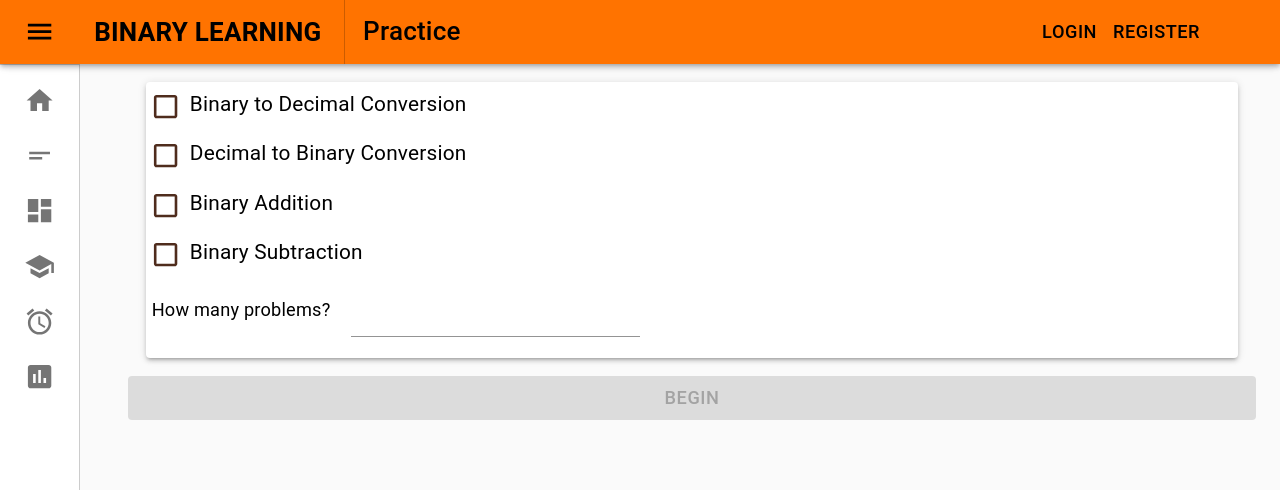
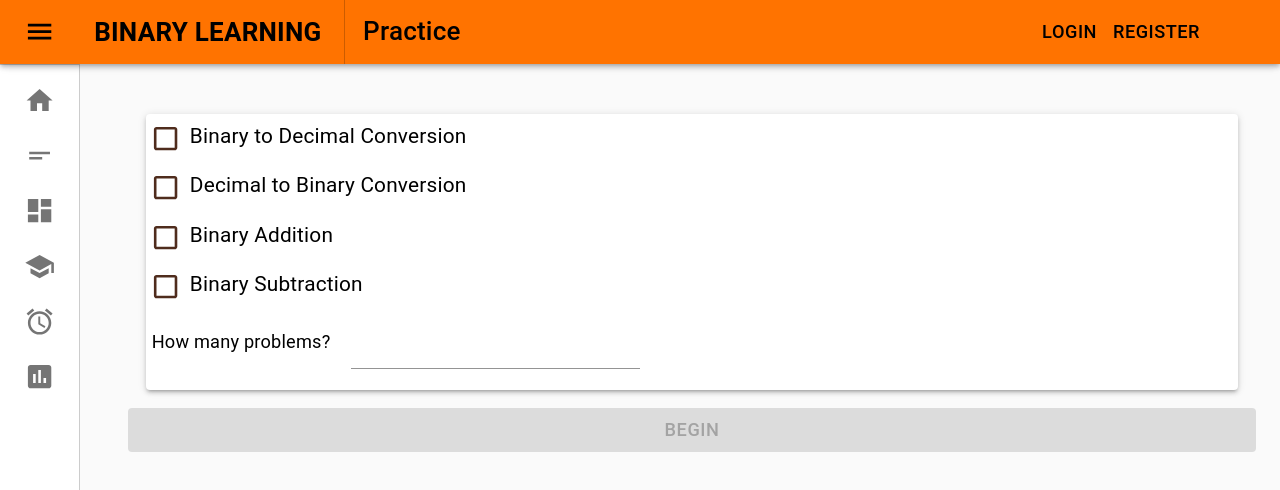
Before and after one commit to spewolf/learning-platform-capstone, a React (Create React App) app: page /practice in a window 1280 px wide. Shown: the top 490 px of the page. Built offline with nearby package versions, Linux system fonts and the light colour scheme; no server answers.

Commit message:
Make padding consistent on modules

```diff
--- a/src/components/AssessmentModule.js
+++ b/src/components/AssessmentModule.js
@@ -1,11 +1,19 @@
 import React from 'react'
 
 import { Button, Container, Paper } from '@material-ui/core';
+import { makeStyles } from "@material-ui/core/styles";
 
 import {
   generateAssignment
 } from '../helpers/AssignmentGenerator'
 import Quiz from './Quiz'
+
+const useStyles = makeStyles((theme) => ({
+  container: {
+    paddingTop: theme.spacing(4),
+    paddingBottom: theme.spacing(4),
+  }
+}))
 
 export default function AssessmentModule(props) {
   props.setLocation("Assessments")
@@ -23,6 +31,8 @@ export default function AssessmentModule(props) {
   const [numberOfQuestions, setNumberOfQuestions] = React.useState("")
   const [assignment, setAssignment] = React.useState(emptyAssignment)
   const [showAssignment, setShowAssignment] = React.useState(false)
+
+  const classes = useStyles()
 
   // Called when the user clicks the "begin" button.
   const begin = (event) => {
@@ -43,7 +53,7 @@ export default function AssessmentModule(props) {
   return (
     <div>
       <div style={showAssignment ? {display: "none"} : {}}>
-        <Container>
+        <Container className={classes.container}>
           <form>
               <h4>Choose an assessment to start</h4>
               <Paper elevation={3} style={{paddingLeft: ".3em", margin: "1em"}}>
@@ -64,7 +74,7 @@ export default function AssessmentModule(props) {
           </form>
         </Container>
       </div>
-      <Container style={showAssignment ? {} : {display: "none"}}>
+      <Container className={classes.container} style={showAssignment ? {} : {display: "none"}}>
         <Quiz assignment={assignment} handleSubmission={handleSubmission}/>
       </Container>
     </div>
--- a/src/components/LearningModule.js
+++ b/src/components/LearningModule.js
@@ -4,10 +4,19 @@ import { withRouter } from 'react-router'
 import queryString from 'query-string'
 
 import { Button, Container, FormControlLabel, Paper, Radio, RadioGroup } from '@material-ui/core'
+import { makeStyles } from "@material-ui/core/styles";
+
 import LearnBinaryToDecimal from './LearnBinaryToDecimal'
 import LearnDecimalToBinary from './LearnDecimalToBinary'
 import LearnBinaryAddition from './LearnBinaryAddition'
 import LearnBinarySubtraction from './LearnBinarySubtraction'
+
+const useStyles = makeStyles((theme) => ({
+  container: {
+    paddingTop: theme.spacing(4),
+    paddingBottom: theme.spacing(4),
+  }
+}))
 
 const LearningModule = (props) => {
   props.setLocation("Learn")
@@ -15,6 +24,8 @@ const LearningModule = (props) => {
   const [coreFunction, setCoreFunction] = React.useState("none")
   const [pageNumber, setPageNumber] = React.useState(1)
   const [showAssignment, setShowAssignment] = React.useState(false)
+
+  const classes = useStyles()
 
   // Set up module directly if it's specified in query strings.
   useEffect(() => {
@@ -48,7 +59,7 @@ const LearningModule = (props) => {
   return (
     <div>
       <div style={showAssignment ? {display: "none"} : {}}>
-        <Container>
+        <Container className={classes.container}>
           <form onSubmit={begin}>
               <Paper elevation={3} style={{paddingLeft: ".3em", margin: "1em"}}>
                 <RadioGroup aria-label="moduleSelection" onChange={radioChange}>
@@ -70,16 +81,16 @@ const LearningModule = (props) => {
           </form>
         </Container>
       </div>
-      <div style={(coreFunction === "BinToDec" && showAssignment) ? {} : {display: "none"}}>
+      <div className={classes.container} style={(coreFunction === "BinToDec" && showAssignment) ? {} : {display: "none"}}>
         <LearnBinaryToDecimal page={pageNumber}/>
       </div>
-      <div style={(coreFunction === "DecToBin" && showAssignment) ? {} : {display: "none"}}>
+      <div className={classes.container} style={(coreFunction === "DecToBin" && showAssignment) ? {} : {display: "none"}}>
         <LearnDecimalToBinary page={pageNumber}/>
       </div>
-      <div style={(coreFunction === "Add" && showAssignment) ? {} : {display: "none"}}>
+      <div className={classes.container} style={(coreFunction === "Add" && showAssignment) ? {} : {display: "none"}}>
         <LearnBinaryAddition page={pageNumber}/>
       </div>
-      <div style={(coreFunction === "Sub" && showAssignment) ? {} : {display: "none"}}>
+      <div className={classes.container} style={(coreFunction === "Sub" && showAssignment) ? {} : {display: "none"}}>
         <LearnBinarySubtraction page={pageNumber}/>
       </div>
     </div>
--- a/src/components/PracticeModule.js
+++ b/src/components/PracticeModule.js
@@ -1,6 +1,8 @@
 import React from 'react'
 
 import { Button, Container, FormControlLabel, Input, Paper } from '@material-ui/core';
+import { makeStyles } from "@material-ui/core/styles";
+
 import Checkbox from './Checkbox.js'
 
 import {
@@ -12,8 +14,16 @@ import {
 } from '../helpers/AssignmentGenerator'
 import Quiz from './Quiz'
 
+const useStyles = makeStyles((theme) => ({
+  container: {
+    paddingTop: theme.spacing(4),
+    paddingBottom: theme.spacing(4),
+  }
+}))
+
 export default function PracticeModule(props) {
   props.setLocation("Practice")
+
   const emptyAssignment = {
     "uid": "",
     "type": "",
@@ -32,6 +42,8 @@ export default function PracticeModule(props) {
   const [numberOfQuestions, setNumberOfQuestions] = React.useState("")
   const [assignment, setAssignment] = React.useState(emptyAssignment)
   const [showAssignment, setShowAssignment] = React.useState(false)
+
+  const classes = useStyles()
 
   // Called when the user clicks the "begin" button.
   const begin = (event) => {
@@ -52,7 +64,7 @@ export default function PracticeModule(props) {
       functions.push(generateSubtractionQuestion)
     }
 
-    setAssignment(generateAssignment(functions, parseInt(numberOfQuestions), "ungraded", "dummyCourse", "dummyTitle"));
+    setAssignment(generateAssignment(functions, parseInt(numberOfQuestions), "ungraded", "dummyCourse", "Practice"));
     setShowAssignment(true);
   };
 
@@ -78,7 +90,7 @@ export default function PracticeModule(props) {
   return (
     <div>
       <div style={showAssignment ? {display: "none"} : {}}>
-        <Container>
+        <Container className={classes.container}>
           <form onSubmit={begin}>
               <Paper elevation={3} style={{paddingLeft: ".3em", margin: "1em"}}>
                 <FormControlLabel style={{display: "block"}} value="BinToDec" control={<Checkbox name="BinToDec" onChange={onBinToDecChanged}/>} label="Binary to Decimal Conversion" />
@@ -107,7 +119,7 @@ export default function PracticeModule(props) {
           </form>
         </Container>
       </div>
-      <Container style={showAssignment ? {} : {display: "none"}}>
+      <Container className={classes.container} style={showAssignment ? {} : {display: "none"}}>
         <Quiz assignment={assignment}/>
       </Container>
     </div>
```
